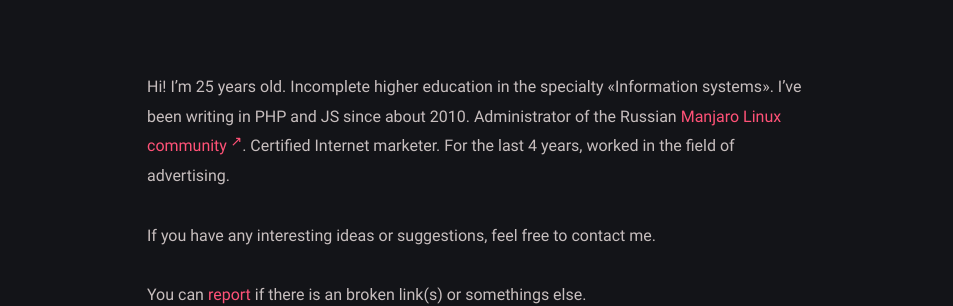
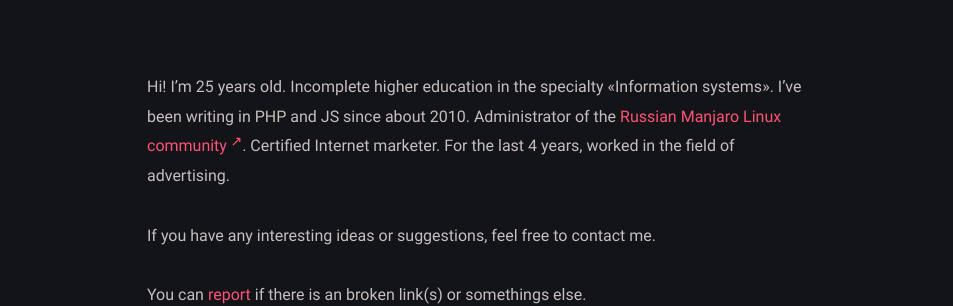
Before and after one commit to pooh2pooh/pooh2pooh.github.io, a Jekyll site: the page built from about.md, in a window 1280 px wide. Shown: the part 229-535 px from the top of the page, without its empty margins (163-1116 px from the left). Built offline with Jekyll 4.4.1, drawn with Linux system fonts in a browser that asks for light colours.

```diff
--- a/about.md
+++ b/about.md
@@ -6,7 +6,7 @@ excerpt: Hi! I'm 25 years old. Incomplete higher education in the specialty «In
 comments: false
 ---
 
-Hi! I'm 25 years old. Incomplete higher education in the specialty «Information systems». I've been writing in PHP and JS since about 2010. Administrator of the Russian <a target="_blank" href="https://manjaro.ru">Manjaro Linux community</a>. Certified Internet marketer. For the last 4 years, worked in the field of advertising.
+Hi! I'm 25 years old. Incomplete higher education in the specialty «Information systems». I've been writing in PHP and JS since about 2010. Administrator of the <a target="_blank" href="https://manjaro.ru">Russian Manjaro Linux community</a>. Certified Internet marketer. For the last 4 years, worked in the field of advertising.
 
 If you have any interesting ideas or suggestions, feel free to contact me.
 
```
